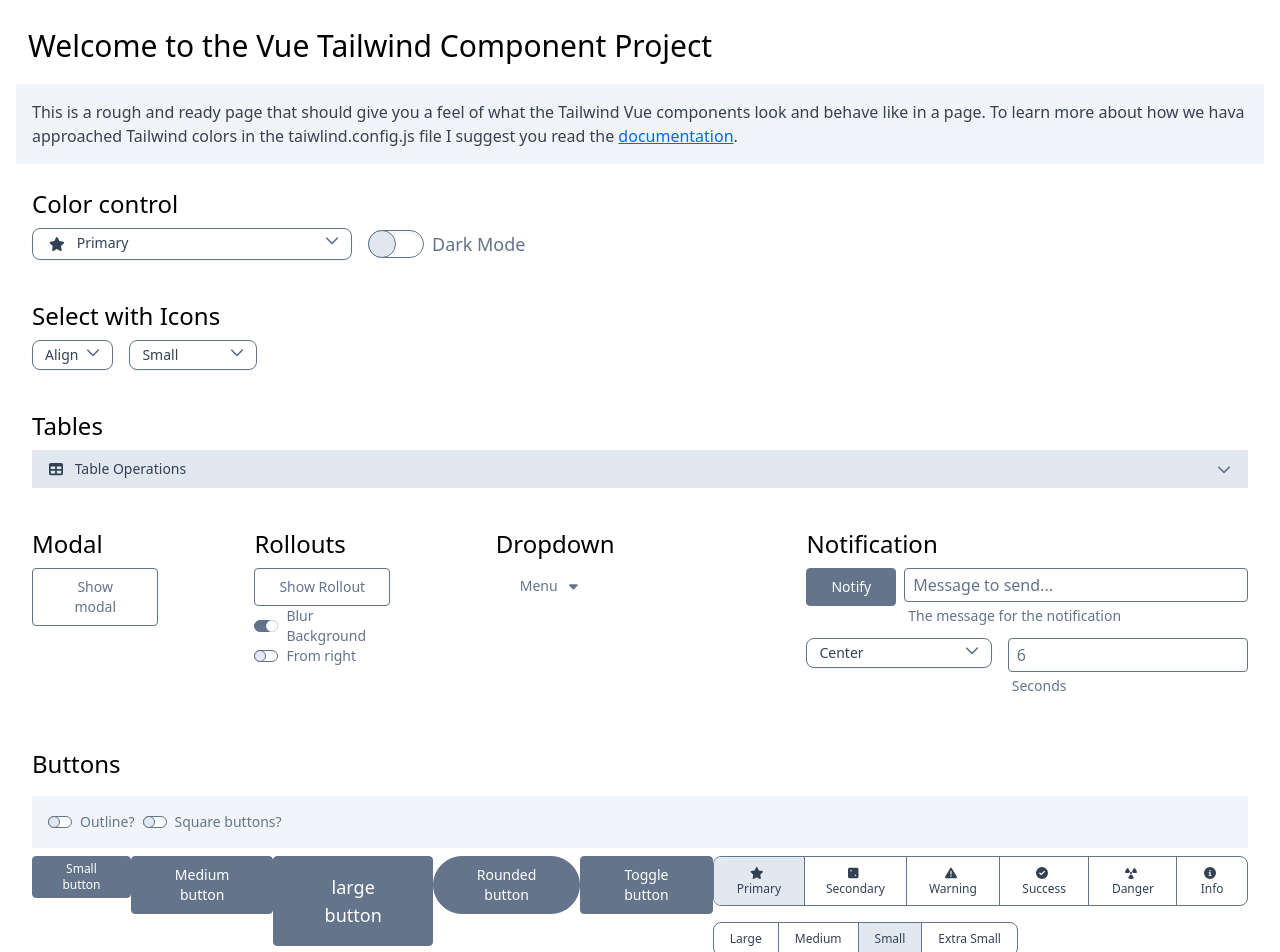
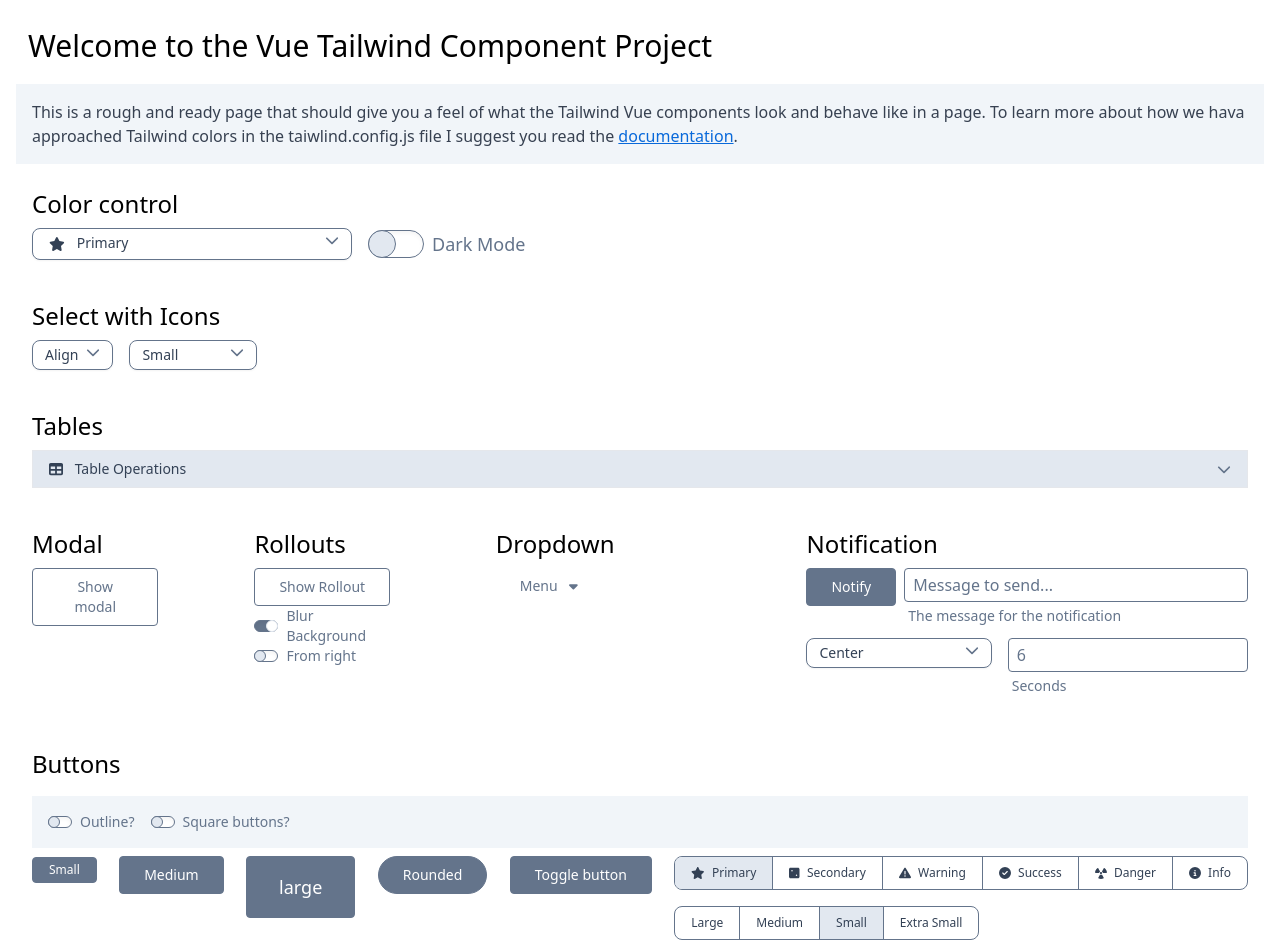
Before and after one commit to richardhulbert/vue3-tailwind-components, a Vue app: page / in a window 1280 px wide. Shown: the top 952 px of the page. Built offline with nearby package versions, Linux system fonts and the light colour scheme.

Commit message:
added space to buttons

```diff
--- a/demo/index.html
+++ b/demo/index.html
@@ -6,11 +6,10 @@
     <meta name="viewport" content="width=device-width, initial-scale=1.0">
 
     <title>Vue 3 Tailwind Components</title>
-    <script type="module" crossorigin src="./assets/index-def03418.js"></script>
-    <link rel="stylesheet" href="./assets/index-933c149e.css">
+    <script type="module" crossorigin src="./assets/index-BTwT02tf.js"></script>
+    <link rel="stylesheet" crossorigin href="./assets/index-iCXajzEu.css">
   </head>
   <body class="">
     <div class="p-4 bg-white dark:bg-gray-800 dark:text-slate-50" id="app"></div>
-
   </body>
 </html>
--- a/src/App.vue
+++ b/src/App.vue
@@ -366,30 +366,27 @@ function handleChangeTheme() {
     </section>
     <section class="p-4">
       <h1 class="my-4 text-2xl">Buttons</h1>
-      <div class="bg-slate-100 dark:bg-slate-700 p-4 flex flex-row">
+      <div class="bg-slate-100 dark:bg-slate-700 p-4 flex flex-row gap-2">
 
         <tw-switch size="sm" v-model="buttonOutline">Outline?</tw-switch>
         <tw-switch size="sm" v-model="buttonSquare">Square buttons?</tw-switch>
       </div>
-      <div class="flex w-full justify-between py-2 ">
+      <div class="flex w-full justify-between py-2 gap-2 ">
         <div>
           <tw-button :color="accentColor" :outline="buttonOutline" :variant="buttonVariant" size="sm"> Small
-            button
           </tw-button>
         </div>
         <div>
           <tw-button :color="accentColor" :outline="buttonOutline" :variant="buttonVariant" size="md"> Medium
-            button
           </tw-button>
         </div>
         <div>
           <tw-button :color="accentColor" :outline="buttonOutline" :variant="buttonVariant" size="lg"> large
-            button
           </tw-button>
         </div>
         <div>
           <tw-button :color="accentColor" :outline="buttonOutline" variant="round">
-            Rounded button
+            Rounded
           </tw-button>
         </div>
         <div>
```
